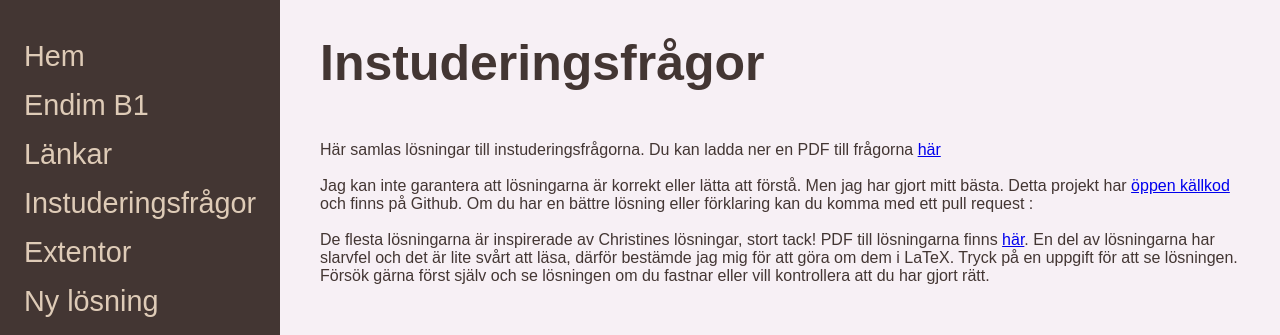
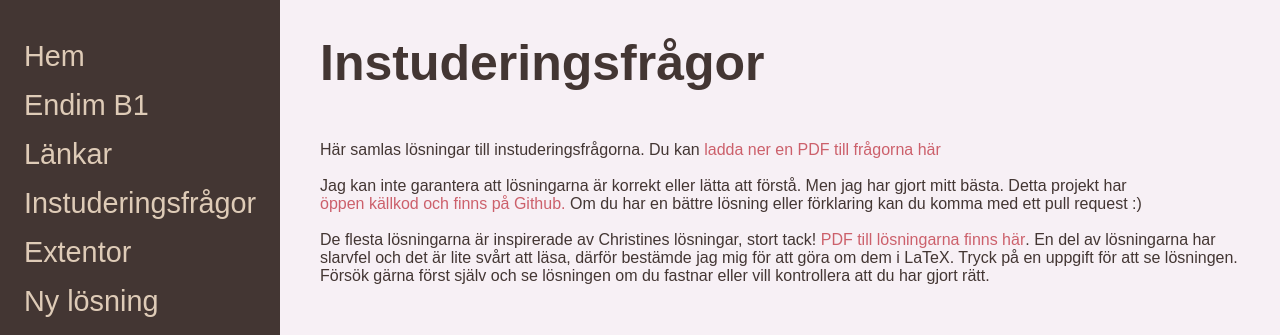
Before and after one commit to oliverlevay/math, a Next.js app: page /endim-b1/rehearsal in a window 1280 px wide. Shown: the top 335 px of the page. Built offline with nearby package versions, Linux system fonts and the light colour scheme.

Commit message:
links update

```diff
--- a/components/Endim/Rehearsal/index.tsx
+++ b/components/Endim/Rehearsal/index.tsx
@@ -2,7 +2,6 @@ import Link from 'next/link';
 import Image from 'next/image';
 import styled from 'styled-components';
 import Latex from 'react-latex-next';
-import 'katex/dist/katex.min.css';
 import { TABLET_BP } from 'lib/breakpoints';
 import Assignment from 'components/Assignment';
 
--- a/layout/index.tsx
+++ b/layout/index.tsx
@@ -29,7 +29,9 @@ const MenuItem = styled.div`
   font-size: 1.8rem;
   a {
     color: ${colors.almond};
-    text-decoration: none;
+    &:before {
+      background-color: ${colors.middleGrey};
+    }
   }
   :hover {
     a {
--- a/pages/_app.tsx
+++ b/pages/_app.tsx
@@ -2,6 +2,8 @@ import { createGlobalStyle } from 'styled-components';
 import { AppProps } from 'next/app';
 import Head from 'next/head';
 import { colors } from 'lib/colors';
+import { createTheme } from '@mui/material';
+import { ThemeProvider } from '@mui/system';
 
 const GlobalStyle = createGlobalStyle`
   body {
@@ -13,7 +15,43 @@ const GlobalStyle = createGlobalStyle`
 
   }
   box-sizing: border-box;
+  a {
+  color: ${colors.activeSoft};
+  display: inline-block;
+  position: relative;
+  text-decoration: none;
+  &:before {
+    background-color: ${colors.activeSoft};
+    content: '';
+    height: 1px;
+    position: absolute;
+    bottom: -1px;
+    transition: width 0.3s ease-in-out;
+    width: 0;
+  }
+  &:hover {
+    &:before {
+       width: 100%;
+    }
+  }
+  .MuiButton-root {
+    &:before {
+      background-color: transparent;
+    }
+  }
+}
 `;
+
+const theme = createTheme({
+  palette: {
+    primary: {
+      main: colors.almond,
+    },
+    secondary: {
+      main: colors.davysGrey,
+    },
+  },
+});
 
 export default function App({ Component, pageProps }: AppProps) {
   return (
@@ -21,9 +59,17 @@ export default function App({ Component, pageProps }: AppProps) {
       <Head>
         {' '}
         <title>Sakur Math</title>
+        <link
+          rel='stylesheet'
+          href='https://cdn.jsdelivr.net/npm/katex@0.13.20/dist/katex.min.css'
+          integrity='sha384-cRxb1HsKSl8bTfU9fBcGsjktUfQa6w+fwvkYnU8XjFH4Qg8To1+/9OXv5iRzrKX4'
+          crossOrigin='anonymous'
+        />
       </Head>
       <GlobalStyle />
-      <Component {...pageProps} />
+      <ThemeProvider theme={theme}>
+        <Component {...pageProps} />
+      </ThemeProvider>
     </>
   );
 }
--- a/pages/endim-b1/extentor/2021-08-18.tsx
+++ b/pages/endim-b1/extentor/2021-08-18.tsx
@@ -3,7 +3,6 @@ import Layout from 'layout';
 import { Title } from 'components';
 import { Button, Stack } from '@mui/material';
 import Solutions from 'components/Endim/Extentor/2021-08-18/Solutions';
-import 'katex/dist/katex.min.css';
 
 const Container = styled.div`
   display: flex;
--- a/pages/endim-b1/new-solution.tsx
+++ b/pages/endim-b1/new-solution.tsx
@@ -4,7 +4,7 @@ import Layout from 'layout';
 import { Title } from 'components';
 import TextField from '@mui/material/TextField';
 import Latex from 'react-latex-next';
-import 'katex/dist/katex.min.css';
+
 import { ltx } from 'lib/latexHelpers';
 import { Button, Stack } from '@mui/material';
 
@@ -63,6 +63,7 @@ export default function NewSolution() {
           {helpers.map((helper) => (
             <Button
               key={helper.label}
+              color='secondary'
               style={{
                 marginRight: '1rem',
                 marginBottom: '1rem',
--- a/pages/endim-b1/rehearsal.tsx
+++ b/pages/endim-b1/rehearsal.tsx
@@ -18,34 +18,33 @@ export default function RehearsalPage() {
       <Container>
         <Title>Instuderingsfrågor</Title>
         <Information>
-          Här samlas lösningar till instuderingsfrågorna. Du kan ladda ner en
-          PDF till frågorna{' '}
+          Här samlas lösningar till instuderingsfrågorna. Du kan{' '}
           <a
             href='/assets/instud_b1_2013.pdf'
             target='_blank'
             rel='noopener noreferrer'
           >
-            här
+            ladda ner en PDF till frågorna här
           </a>
           <br />
           <br />
           Jag kan inte garantera att lösningarna är korrekt eller lätta att
           förstå. Men jag har gjort mitt bästa. Detta projekt har{' '}
           <a href={links.github} target='_blank' rel='noopener noreferrer'>
-            öppen källkod
+            öppen källkod och finns på Github.
           </a>{' '}
-          och finns på Github. Om du har en bättre lösning eller förklaring kan
-          du komma med ett pull request :
+          Om du har en bättre lösning eller förklaring kan du komma med ett pull
+          request {':)'}
           <br />
           <br />
           De flesta lösningarna är inspirerade av Christines lösningar, stort
-          tack! PDF till lösningarna finns{' '}
+          tack!{' '}
           <a
             href='/assets/Svar-till-instuderingsfrågor-Endim-B1-1.pdf'
             target='_blank'
             rel='noopener noreferrer'
           >
-            här
+            PDF till lösningarna finns här
           </a>
           . En del av lösningarna har slarvfel och det är lite svårt att läsa,
           därför bestämde jag mig för att göra om dem i LaTeX. Tryck på en
```
Also changed, not shown: pages/endim-b1/index.tsx (+4 -3 lines).
